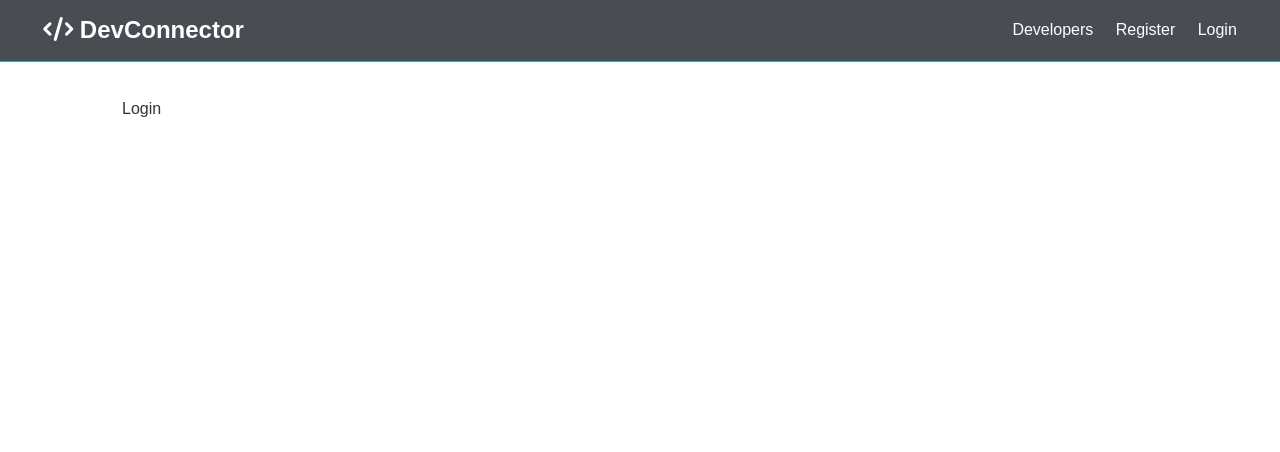
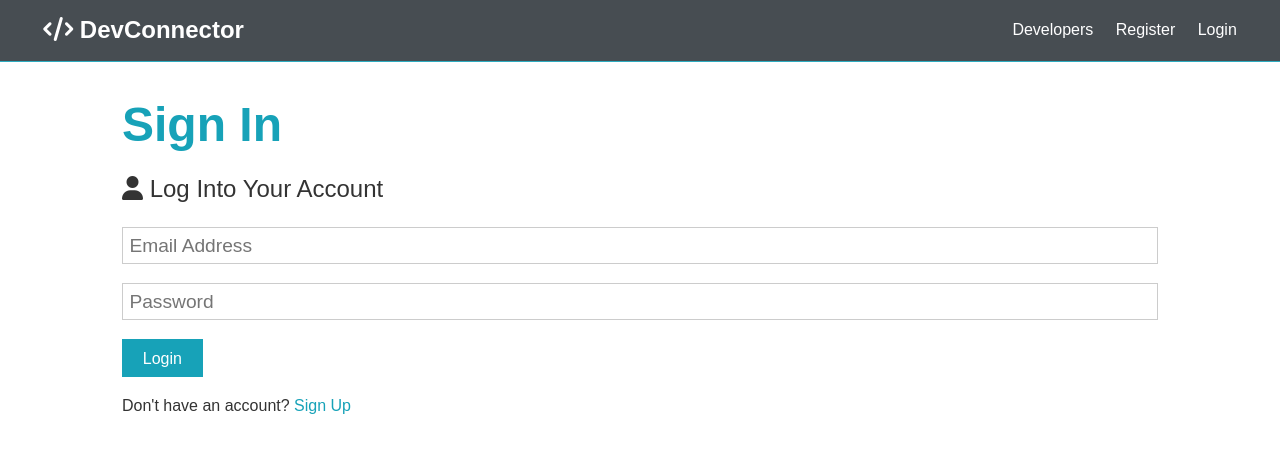
Before and after one commit to olHow/My_Repository, a React (Create React App) app in the folder client/: page /login in a window 1280 px wide. Shown: the top 452 px of the page. Built offline with nearby package versions, Linux system fonts and the light colour scheme; the HTML template or start-up script is replaced by a standard one.

Commit message:
35.B Login Form & correction a -> Link on Form

```diff
--- a/client/src/components/auth/Login.js
+++ b/client/src/components/auth/Login.js
@@ -1,7 +1,57 @@
-import React from 'react';
+import React, { Fragment, useState } from 'react';
+import { Link } from 'react-router-dom';
 
 const Login = () => {
-  return <div>Login</div>;
+  //équivalent à state = et setState = ... pour un formulaire
+  const [formData, setFormData] = useState({
+    email: '',
+    password: '',
+  });
+
+  const { email, password } = formData;
+
+  const onChange = (e) =>
+    setFormData({ ...formData, [e.target.name]: e.target.value });
+
+  const onSubmit = async (e) => {
+    e.preventDefault();
+    console.log('SUCCESS');
+  };
+
+  return (
+    <Fragment>
+      <h1 className='large text-primary'>Sign In</h1>
+      <p className='lead'>
+        <i className='fas fa-user'></i> Log Into Your Account
+      </p>
+      <form className='form' onSubmit={(e) => onSubmit(e)}>
+        <div className='form-group'>
+          <input
+            type='email'
+            placeholder='Email Address'
+            name='email'
+            value={email}
+            onChange={(e) => onChange(e)}
+          />
+        </div>
+        <div className='form-group'>
+          <input
+            type='password'
+            placeholder='Password'
+            name='password'
+            value={password}
+            onChange={(e) => onChange(e)}
+            minLength='6'
+          />
+        </div>
+
+        <input type='submit' className='btn btn-primary' value='Login' />
+      </form>
+      <p className='my-1'>
+        Don't have an account? <Link to='/register'>Sign Up</Link>
+      </p>
+    </Fragment>
+  );
 };
 
 export default Login;
--- a/client/src/components/auth/Register.js
+++ b/client/src/components/auth/Register.js
@@ -1,5 +1,5 @@
 import React, { Fragment, useState } from 'react';
-import axios from 'axios';
+import { Link } from 'react-router-dom';
 
 const Register = () => {
   //équivalent à state = et setState = ... pour un formulaire
@@ -20,22 +20,7 @@
     if (password !== password2) {
       console.log('Password do not match');
     } else {
-      const newUser = {
-        name,
-        email,
-        password,
-      };
-
-      try {
-        const config = {
-          headers: { 'Content-Type': 'application/json' },
-        };
-        const body = JSON.stringify(newUser);
-        const res = await axios.post('api/users', body, config);
-        console.log(res.data);
-      } catch (err) {
-        console.error(err.response.data);
-      }
+      console.log('SUCCESS');
     }
   };
 
@@ -92,7 +77,7 @@
         <input type='submit' className='btn btn-primary' value='Register' />
       </form>
       <p className='my-1'>
-        Already have an account? <a href='login.html'>Sign In</a>
+        Already have an account? <Link to='/login'>Sign In</Link>
       </p>
     </Fragment>
   );
```
